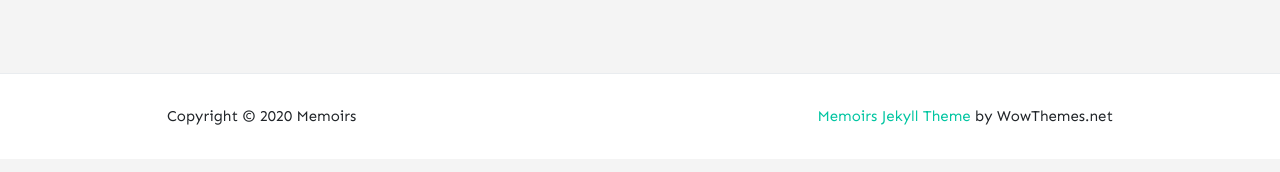
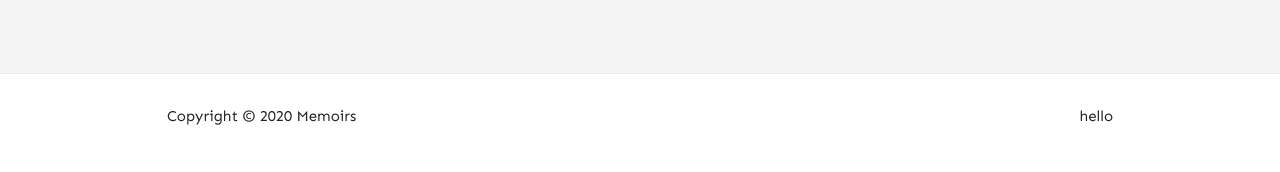
Before and after one commit to rdmmehta/rdmmehta.github.io, a Jekyll site: the page built from index.html, in a window 1280 px wide. Shown: the part 2117-2289 px from the top of the page. Built offline with Jekyll 4.4.1, drawn with Linux system fonts in a browser that asks for light colours; nearby versions of some CDN libraries; the list of posts is cut into pages by our own code; comment, search, counter and statistics services are not loaded.

Commit message:
Update default.html

```diff
--- a/_layouts/default.html
+++ b/_layouts/default.html
@@ -51,9 +51,8 @@
     <ul>
         <h3>Navigation</h3>
         <li><a href="{{ site.baseurl }}/">Home</a></li>
-        <li><a href="{{ site.baseurl }}/about">About <span class="badge badge-primary">Memoirs Jekyll Theme</span></a></li>
-        <li><a target="_blank" href="https://bootstrapstarter.com/bootstrap-templates/jekyll-theme-memoirs/">Get Memoirs</a></li>
-        <li><a href="{{ site.baseurl }}/contact">Contact</a></li>
+        <li><a href="{{ site.baseurl }}/about">About</a></li>
+	<li><a href="{{ site.baseurl }}/contact">Contact</a></li>
     </ul>
 </nav>
 
@@ -114,7 +113,7 @@
                 Copyright © {{ site.time | date: "%Y" }} {{ site.name }}
             </div>
             <div class="col-md-6 col-sm-12 text-center text-lg-right">
-                <a target="_blank" href="https://www.wowthemes.net/memoirs-free-jekyll-theme/">Memoirs Jekyll Theme</a> by WowThemes.net
+                <p>hello</p>
             </div>
         </div>
     </div>
```
